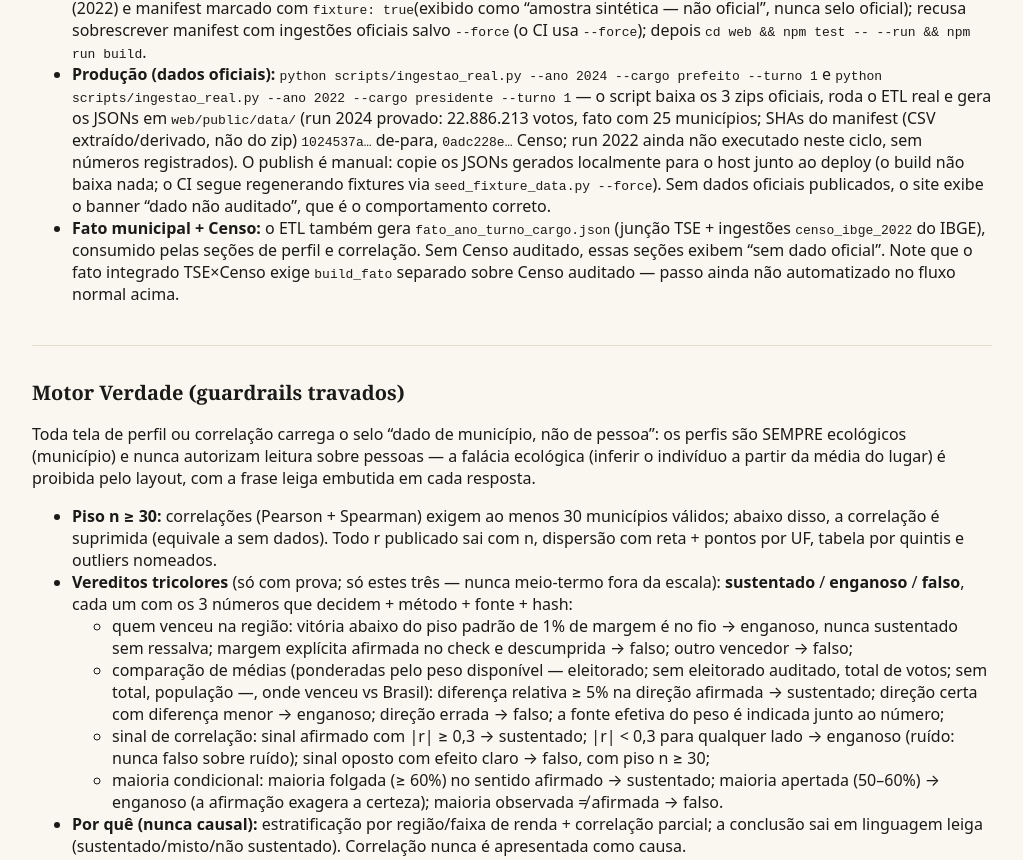
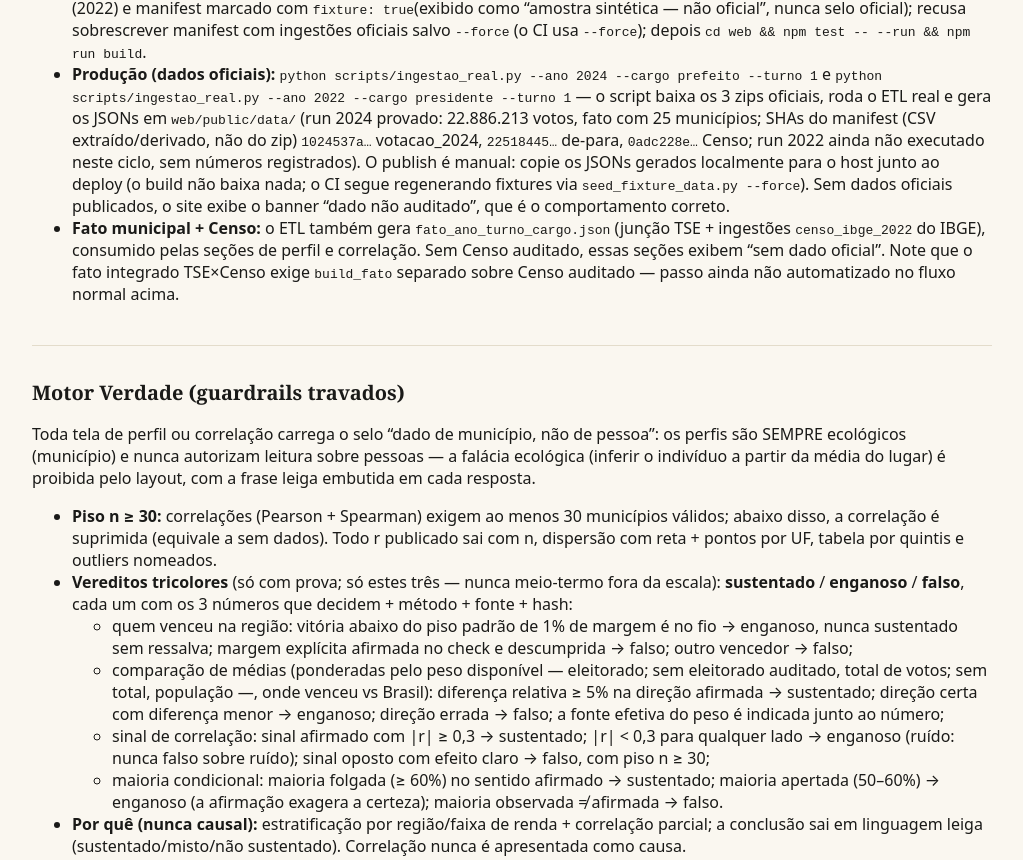
Before and after one commit to EmiyaKiritsugu3/eleicoes, a Next.js app in the folder web/: page /metodologia in a window 1280 px wide. Shown: the part 1014-1874 px from the top of the page, without its empty margins (128-1151 px from the left). Built offline with nearby package versions, Linux system fonts and the light colour scheme.

Commit message:
pipeline-real task 4 fix round 2: restaura 3 SHAs

```diff
--- a/web/app/metodologia/page.tsx
+++ b/web/app/metodologia/page.tsx
@@ -155,7 +155,8 @@ export default function Metodologia() {
             JSONs em <code>web/public/data/</code> (run 2024 provado:
             22.886.213 votos, fato com 25 municípios; SHAs do manifest (CSV
             extraído/derivado, não do zip) <code>1024537a…</code>{" "}
-            de-para, <code>0adc228e…</code> Censo; run 2022 ainda não
+            votacao_2024, <code>22518445…</code> de-para,{" "}
+            <code>0adc228e…</code> Censo; run 2022 ainda não
             executado neste ciclo, sem números registrados). O publish é
             manual: copie os JSONs gerados localmente para o host junto ao
             deploy (o build não baixa nada; o CI segue regenerando fixtures
```
